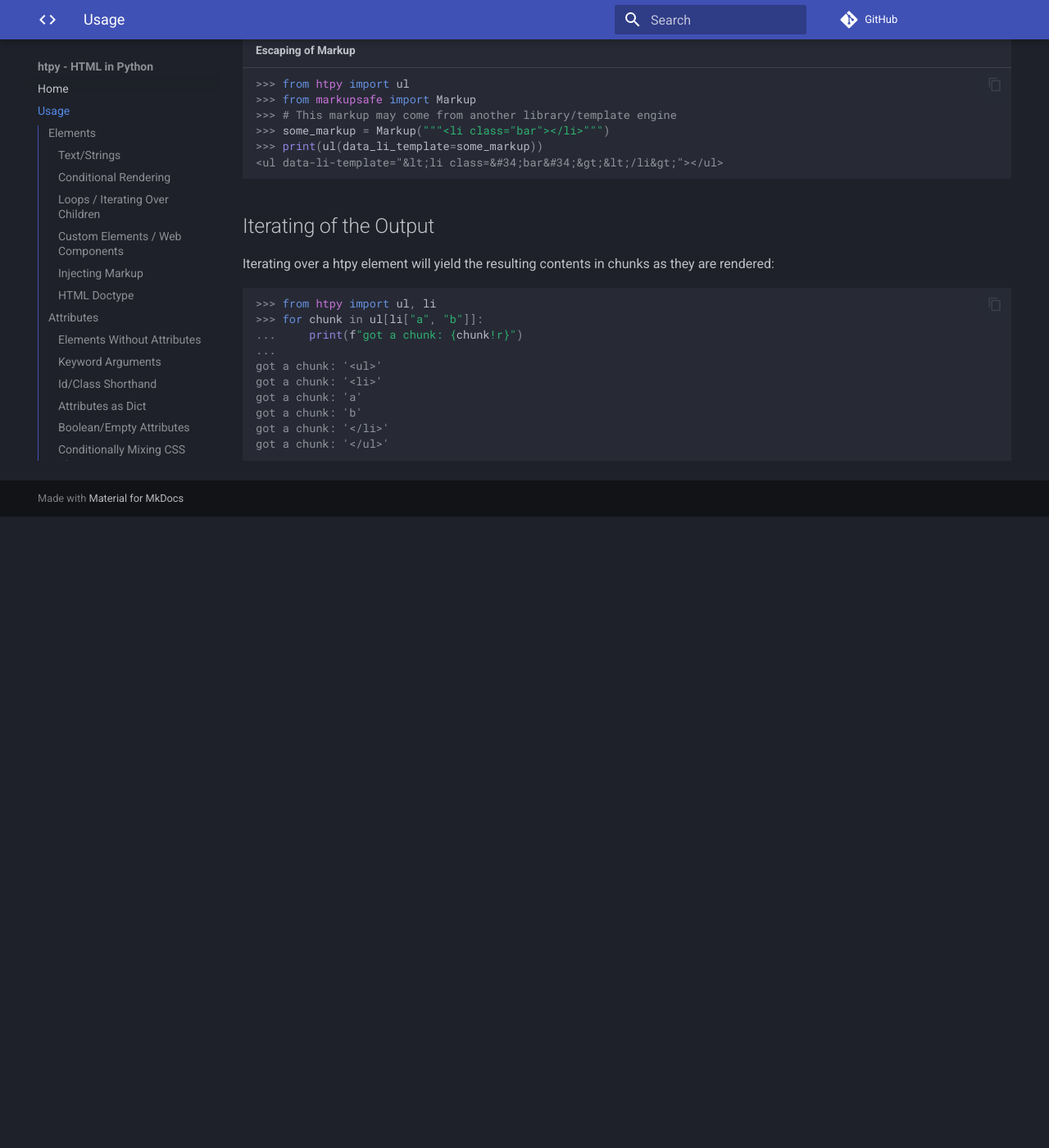
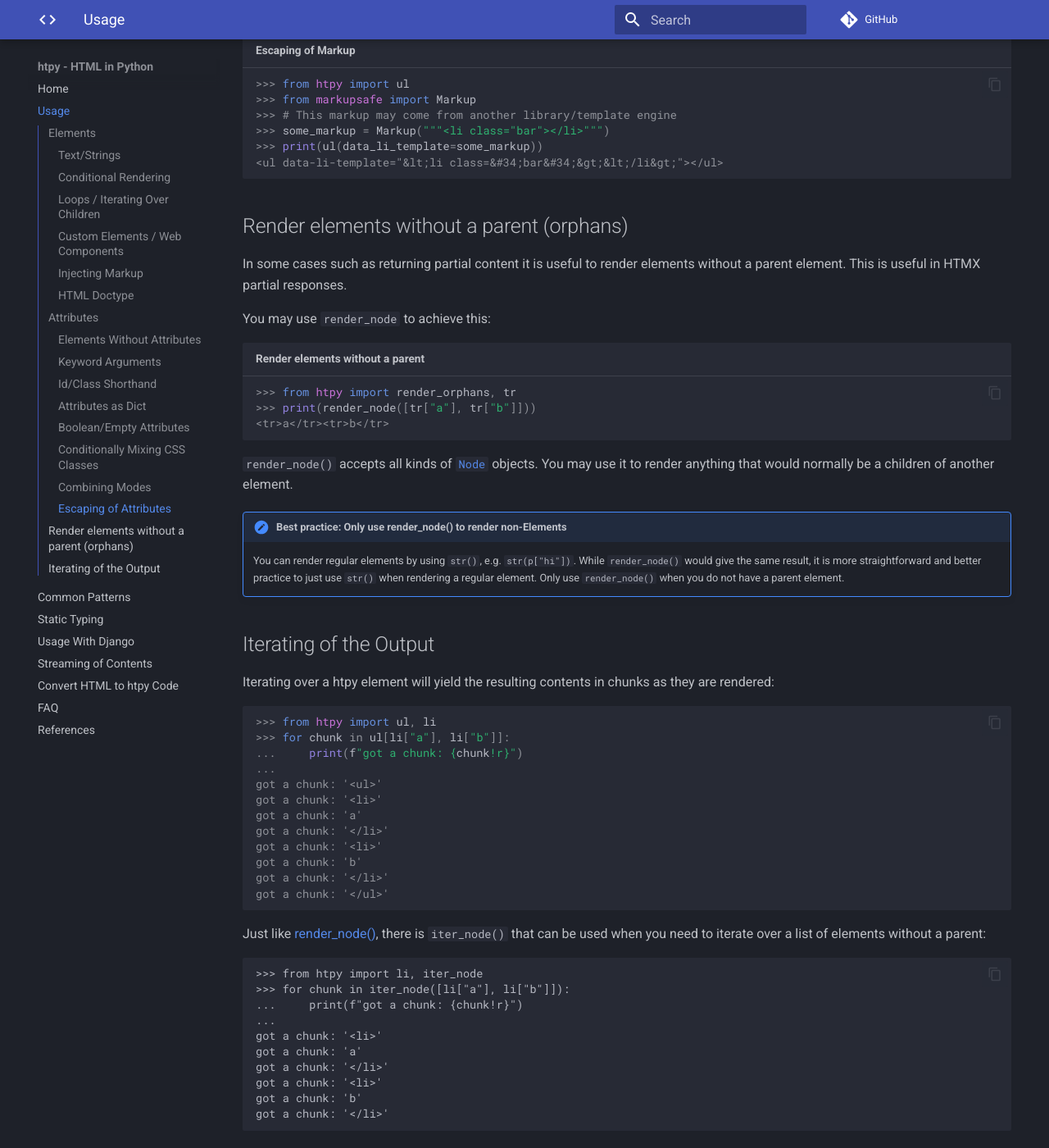
Before and after one commit to pelme/htpy, an MkDocs documentation site: the page built from docs/usage.md, in a window 1280 px wide and 1400 px high, scrolled down 5963 px. Shown: the whole window at 82% size. Built offline with MkDocs 1.6.1 and Material for MkDocs 9.7.7, drawn with Linux system fonts in a browser that asks for light colours; comment, search, counter and statistics services are not loaded; before the commit the page ends 6593 px from its top, so only the background shows below that.

Commit message:
Add render_node()/iter_node() to render elements without parents.
Fixes #22.

````diff
--- a/docs/usage.md
+++ b/docs/usage.md
@@ -290,6 +290,30 @@
 <ul data-li-template="&lt;li class=&#34;bar&#34;&gt;&lt;/li&gt;"></ul>
 ```
 
+## Render elements without a parent (orphans)
+
+In some cases such as returning partial content it is useful to render elements
+without a parent element. This is useful in HTMX partial responses.
+
+You may use `render_node` to achieve this:
+
+```pycon title="Render elements without a parent"
+>>> from htpy import render_orphans, tr
+>>> print(render_node([tr["a"], tr["b"]]))
+<tr>a</tr><tr>b</tr>
+```
+
+`render_node()` accepts all kinds of [`Node`](static-typing.md#node) objects.
+You may use it to render anything that would normally be a children of another
+element.
+
+!!! note "Best practice: Only use render_node() to render non-Elements"
+
+    You can render regular elements by using `str()`, e.g. `str(p["hi"])`. While
+    `render_node()` would give the same result, it is more straightforward and
+    better practice to just use `str()` when rendering a regular element. Only
+    use `render_node()` when you do not have a parent element.
+
 ## Iterating of the Output
 
 Iterating over a htpy element will yield the resulting contents in chunks as
@@ -297,13 +321,32 @@
 
 ```pycon
 >>> from htpy import ul, li
->>> for chunk in ul[li["a", "b"]]:
+>>> for chunk in ul[li["a"], li["b"]]:
 ...     print(f"got a chunk: {chunk!r}")
 ...
 got a chunk: '<ul>'
 got a chunk: '<li>'
 got a chunk: 'a'
+got a chunk: '</li>'
+got a chunk: '<li>'
 got a chunk: 'b'
 got a chunk: '</li>'
 got a chunk: '</ul>'
 ```
+
+Just like [render_node()](#render-elements-without-a-parent-orphans), there is
+`iter_node()` that can be used when you need to iterate over a list of elements
+without a parent:
+
+```
+>>> from htpy import li, iter_node
+>>> for chunk in iter_node([li["a"], li["b"]]):
+...     print(f"got a chunk: {chunk!r}")
+...
+got a chunk: '<li>'
+got a chunk: 'a'
+got a chunk: '</li>'
+got a chunk: '<li>'
+got a chunk: 'b'
+got a chunk: '</li>'
+```
````
Also changed, not shown: htpy/__init__.py (+7 -3 lines), 1 other file.
